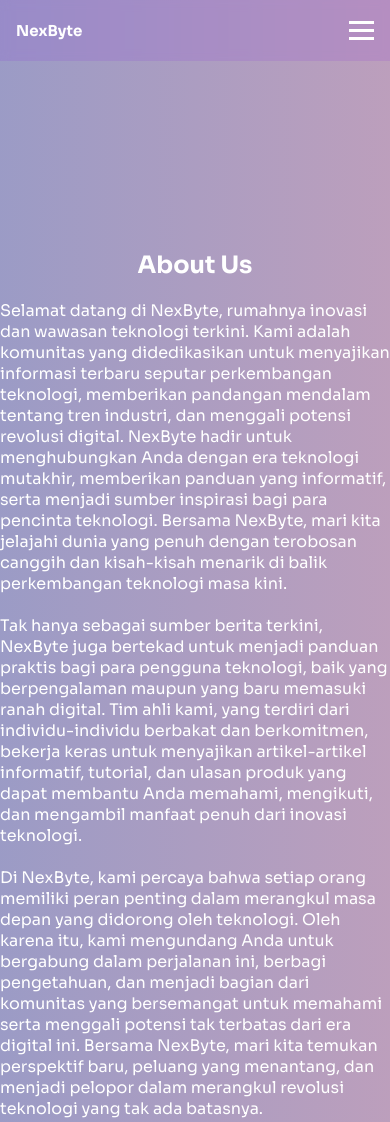
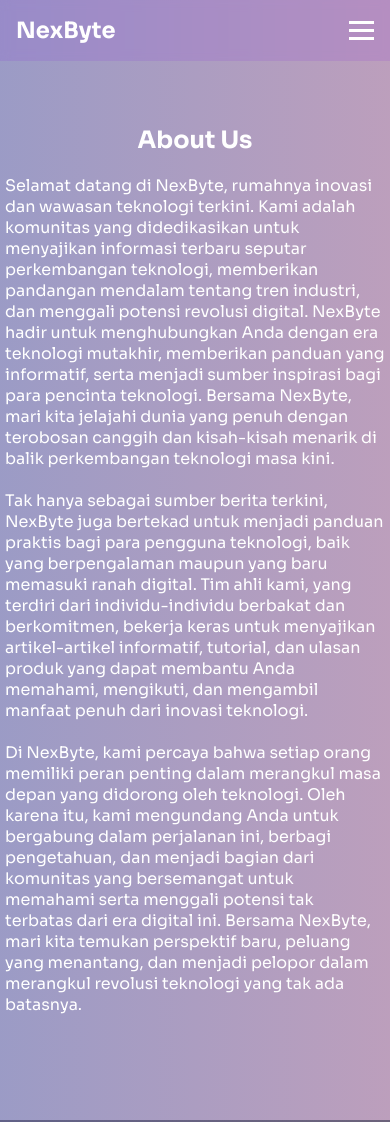
Before and after one commit to kiizzki/NexByte, a plain HTML site: page about.html in a window 390 px wide. Shown: the top 1122 px of the page. Drawn offline with Linux system fonts and the light colour scheme.

Commit message:
Update NexByte V2.2 Again

```diff
--- a/about.css
+++ b/about.css
@@ -81,13 +81,16 @@ body {
 
 section {
     max-width: 900px;
-    margin: 250px auto;
+    margin: auto;
+    margin-top: 100px;
+    margin-bottom: 100px;
     color: white;
+    padding: 5px;
 }
 
 section h1 {
     text-align: center;
-    margin: 20px;
+    margin:  20px 0;
 }
 
 footer {
@@ -215,6 +218,10 @@ h4 {
         padding: 1rem;
     }
 
+    .header-nav .ava-nav a {
+        font-size: 1.5em;
+    }
+
     .header-nav ul {
         gap: 14px;
     }
@@ -239,8 +246,11 @@ h4 {
         border-top: 1px solid #ffffff;
         display: flex;
         background-image: linear-gradient(90deg, rgb(154, 154, 231), rgb(225, 164, 225));
-        top: 62px;
+        top: 61px;
         padding: 20px;
+}
+    .header-nav ul.show li a {
+font-size: 1.5em;
 }
 
     .hamburger-menu {
--- a/android.css
+++ b/android.css
@@ -367,6 +367,10 @@ h4 {
         z-index: 998;
     }
 
+    .header-nav .ava-nav a {
+        font-size: 1.5em;
+    }
+
     .header-nav.background-change {
         background-image: linear-gradient(90deg, rgb(154, 154, 231), rgb(225, 164, 225));
     }
@@ -376,9 +380,13 @@ h4 {
         border-top: 1px solid #ffffff;
         display: flex;
         background-image: linear-gradient(90deg, rgb(154, 154, 231), rgb(225, 164, 225));
-        top: 62px;
+        top: 61px;
         padding: 20px;
 }
+
+.header-nav ul.show li a {
+    font-size: 1.5em;
+    }
 
     .hamburger-menu {
         display: block;
--- a/apple.css
+++ b/apple.css
@@ -360,6 +360,10 @@ h4 {
         z-index: 998;
     }
 
+    .header-nav .ava-nav a {
+        font-size: 1.5em;
+    }
+
     .header-nav.background-change {
         background-image: linear-gradient(90deg, rgb(154, 154, 231), rgb(225, 164, 225));
     }
@@ -369,9 +373,13 @@ h4 {
         border-top: 1px solid #ffffff;
         display: flex;
         background-image: linear-gradient(90deg, rgb(154, 154, 231), rgb(225, 164, 225));
-        top: 62px;
+        top: 61px;
         padding: 20px;
 }
+
+.header-nav ul.show li a {
+    font-size: 1.5em;
+    }
 
     .hamburger-menu {
         display: block;
--- a/artikel.css
+++ b/artikel.css
@@ -88,9 +88,10 @@ body {
 }
 
 h2 {
+
     text-align: center;
     color: #ffffff;
-    margin: 50px;
+    margin: 50px 0;
 }
 
 .article {
@@ -115,8 +116,8 @@ a:hover {
     text-decoration: underline;
 }
 
-.article img{
-    max-width: 50vh;
+.article img {
+    width: calc(100vmin - 23px);
     border-radius: 10px;
     -webkit-border-radius: 10px;
     -moz-border-radius: 10px;
@@ -283,6 +284,10 @@ h4 {
         z-index: 998;
     }
 
+    .header-nav .ava-nav a {
+        font-size: 1.5em;
+    }
+
     .header-nav.background-change {
         background-image: linear-gradient(90deg, rgb(154, 154, 231), rgb(225, 164, 225));
     }
@@ -292,8 +297,12 @@ h4 {
         border-top: 1px solid #ffffff;
         display: flex;
         background-image: linear-gradient(90deg, rgb(154, 154, 231), rgb(225, 164, 225));
-        top: 62px;
+        top: 61px;
         padding: 20px;
+    }
+
+    .header-nav ul.show li a {
+        font-size: 1.5em;
     }
 
     .hamburger-menu {
--- a/contact.css
+++ b/contact.css
@@ -302,6 +302,9 @@ h4 {
         z-index: 998;
     }
 
+    .header-nav .ava-nav a {
+        font-size: 1.5em;
+    }
     .header-nav.background-change {
         background-image: linear-gradient(90deg, rgb(154, 154, 231), rgb(225, 164, 225));
     }
@@ -311,9 +314,13 @@ h4 {
         border-top: 1px solid #ffffff;
         display: flex;
         background-image: linear-gradient(90deg, rgb(154, 154, 231), rgb(225, 164, 225));
-        top: 62px;
+        top: 61px;
         padding: 20px;
     }
+
+    .header-nav ul.show li a {
+        font-size: 1.5em;
+        }
 
     .hamburger-menu {
         display: block;
--- a/disclaimer.css
+++ b/disclaimer.css
@@ -230,6 +230,10 @@ h4 {
         z-index: 998;
     }
 
+    .header-nav .ava-nav a {
+        font-size: 1.5em;
+    }
+
     .header-nav.background-change {
         background-image: linear-gradient(90deg, rgb(154, 154, 231), rgb(225, 164, 225));
     }
@@ -239,9 +243,13 @@ h4 {
         border-top: 1px solid #ffffff;
         display: flex;
         background-image: linear-gradient(90deg, rgb(154, 154, 231), rgb(225, 164, 225));
-        top: 62px;
+        top: 61px;
         padding: 20px;
 }
+
+.header-nav ul.show li a {
+    font-size: 1.5em;
+    }
 
     .hamburger-menu {
         display: block;
--- a/privacy-policy.css
+++ b/privacy-policy.css
@@ -230,6 +230,10 @@ h4 {
         z-index: 998;
     }
 
+    .header-nav .ava-nav a {
+        font-size: 1.5em;
+    }
+
     .header-nav.background-change {
         background-image: linear-gradient(90deg, rgb(154, 154, 231), rgb(225, 164, 225));
     }
@@ -239,9 +243,13 @@ h4 {
         border-top: 1px solid #ffffff;
         display: flex;
         background-image: linear-gradient(90deg, rgb(154, 154, 231), rgb(225, 164, 225));
-        top: 62px;
+        top: 61px;
         padding: 20px;
 }
+
+.header-nav ul.show li a {
+    font-size: 1.5em;
+    }
 
     .hamburger-menu {
         display: block;
--- a/style.css
+++ b/style.css
@@ -380,6 +380,10 @@ h4 {
         z-index: 998;
     }
 
+    .header-nav .ava-nav a {
+        font-size: 1.5em;
+    }
+
     .header-nav.background-change {
         background-image: linear-gradient(90deg, rgb(154, 154, 231), rgb(225, 164, 225));
     }
@@ -389,9 +393,13 @@ h4 {
         border-top: 1px solid #ffffff;
         display: flex;
         background-image: linear-gradient(90deg, rgb(154, 154, 231), rgb(225, 164, 225));
-        top: 62px;
+        top: 61px;
         padding: 20px;
 }
+
+.header-nav ul.show li a {
+    font-size: 1.5em;
+    }
 
     .hamburger-menu {
         display: block;
--- a/windows.css
+++ b/windows.css
@@ -99,11 +99,11 @@ section p {
 
 }
 
-section .writer-info p{
+section .writer-info p {
     margin: 0;
 }
 
-section .writer-info p > a{
+section .writer-info p>a {
     color: rgb(255, 255, 255);
     font-weight: 600;
 }
@@ -372,6 +372,10 @@ h4 {
         z-index: 998;
     }
 
+    .header-nav .ava-nav a {
+        font-size: 1.5em;
+    }
+
     .header-nav.background-change {
         background-image: linear-gradient(90deg, rgb(154, 154, 231), rgb(225, 164, 225));
     }
@@ -381,9 +385,9 @@ h4 {
         border-top: 1px solid #ffffff;
         display: flex;
         background-image: linear-gradient(90deg, rgb(154, 154, 231), rgb(225, 164, 225));
-        top: 62px;
+        top: 61px;
         padding: 20px;
-}
+    }
 
     .hamburger-menu {
         display: block;
@@ -398,12 +402,17 @@ h4 {
         transition: 0.4s;
     }
 
+    .header-nav ul.show li a {
+        font-size: 1.5em;
+    }
+
     .header-nav ul li {
         width: 100%;
         text-align: center;
         padding: 10px 0;
     }
 }
+
 @media only screen and (max-width: 726px) {
 
     footer {
```
